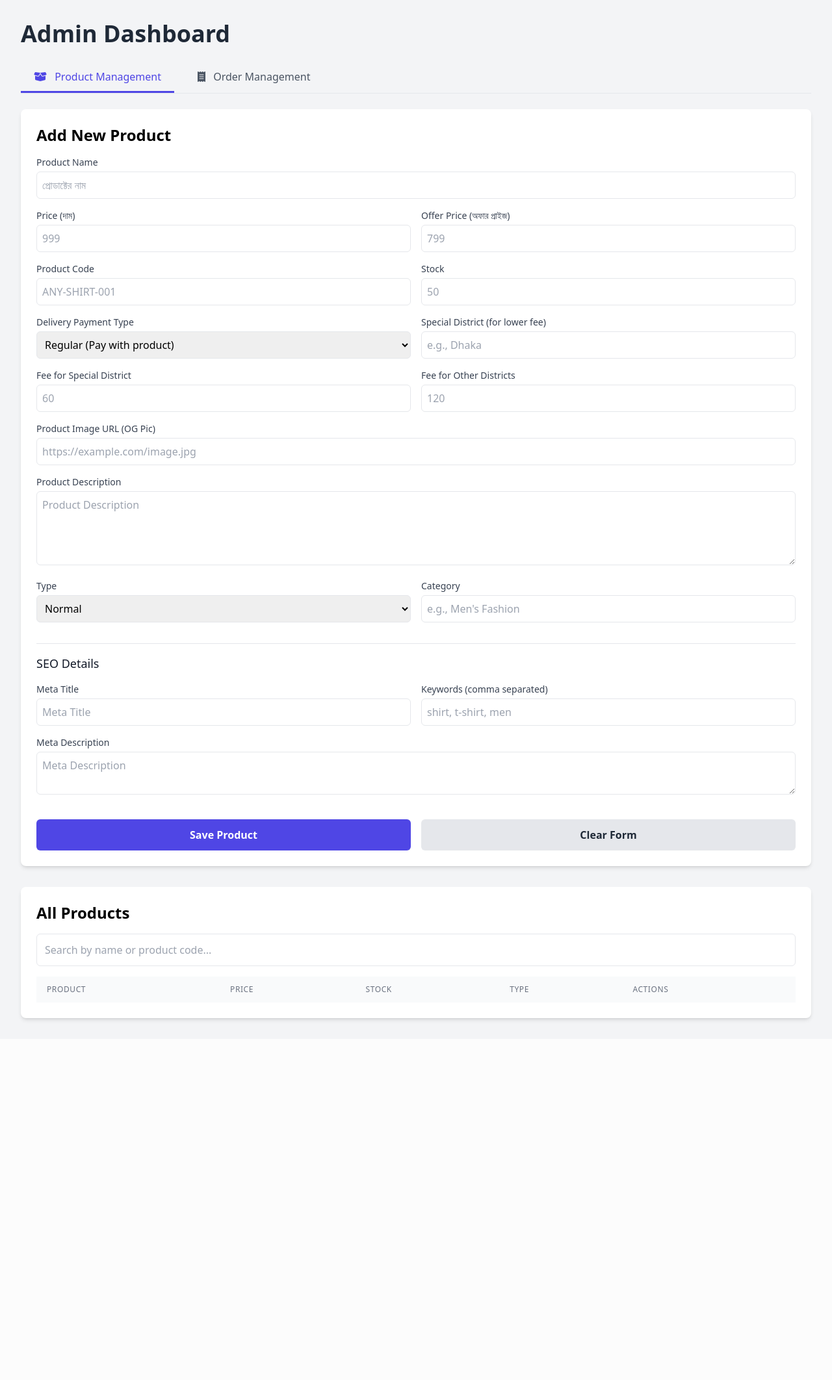
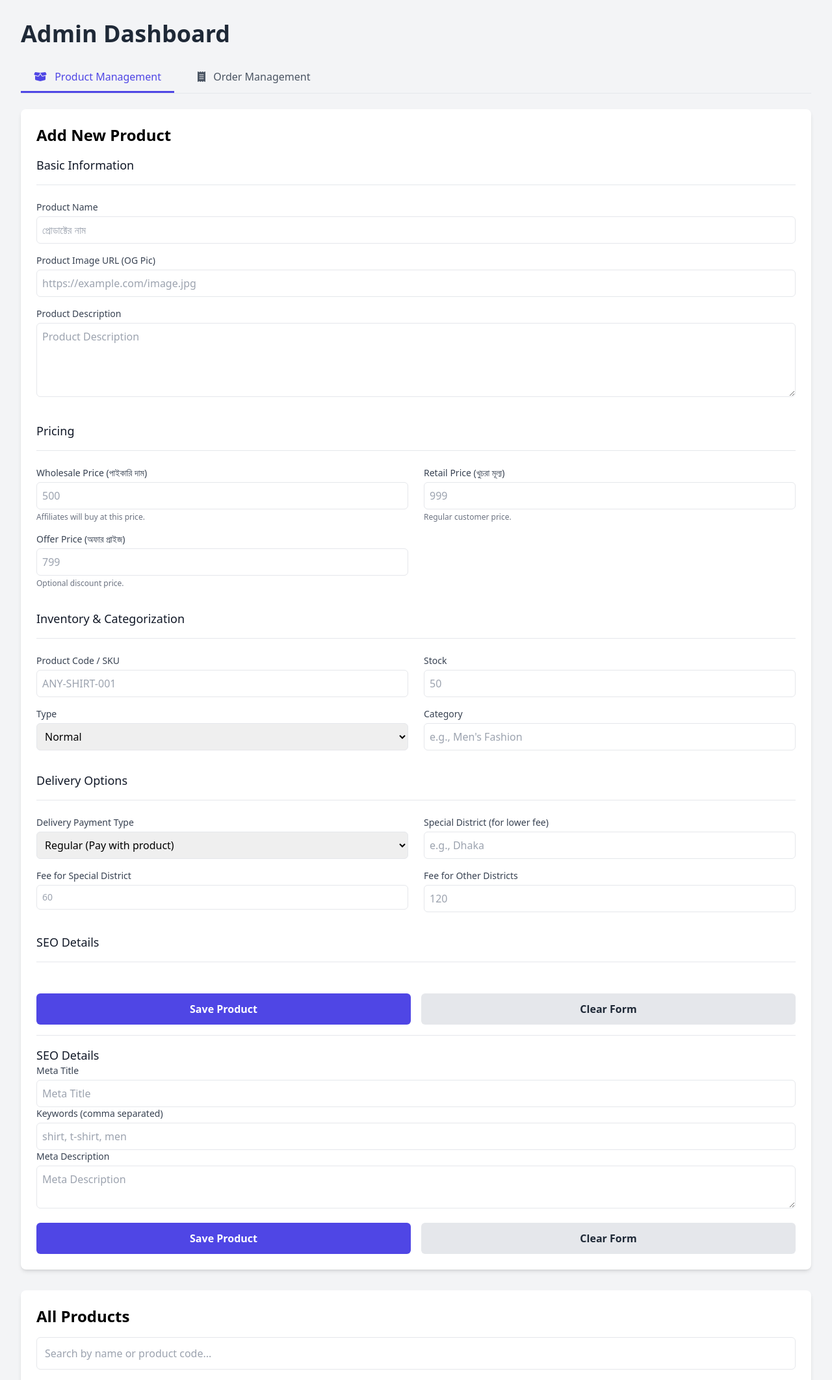
Before and after one commit to hoingut/e2splatfrom, a Flask app: page /admin in a window 1280 px wide. Shown: the top 2124 px of the page at 65% size. Before the commit the page ends 1573 px from the top, so only its background shows below. Run offline with Flask 3, Linux system fonts and the light colour scheme; lists and menus that the app fills with data are empty; some libraries are stand-ins or nearby versions.

Commit message:
Update admin.html

```diff
--- a/templates/admin.html
+++ b/templates/admin.html
@@ -29,58 +29,19 @@
             <!-- Add/Edit Product Form -->
             <div class="bg-white p-6 rounded-lg shadow-md mb-8">
                 <h2 class="text-2xl font-semibold mb-4" id="form-title">Add New Product</h2>
-                <form id="addProductForm" class="grid grid-cols-1 md:grid-cols-2 gap-4">
+<!-- templates/admin.html (শুধুমাত্র <form> অংশটি আপডেট করুন) -->
+
+<form id="addProductForm" class="grid grid-cols-1 md:grid-cols-2 gap-x-6 gap-y-4">
     <input type="hidden" id="productIdToEdit"> <!-- For editing existing products -->
+
+    <!-- Basic Information Section -->
+    <div class="md:col-span-2 border-b pb-4 mb-2">
+        <h3 class="text-lg font-medium text-gray-900">Basic Information</h3>
+    </div>
 
     <div class="md:col-span-2">
         <label for="productName" class="block text-sm font-medium text-gray-700">Product Name</label>
         <input type="text" id="productName" placeholder="প্রোডাক্টের নাম" class="mt-1 w-full p-2 border rounded-md" required>
-                    </div>
-
-                    <div>
-                        <label for="price" class="block text-sm font-medium text-gray-700">Price (দাম)</label>
-                        <input type="number" id="price" placeholder="999" class="mt-1 w-full p-2 border rounded-md" required>
-                    </div>
-                    <div>
-                        <label for="offerPrice" class="block text-sm font-medium text-gray-700">Offer Price (অফার প্রাইজ)</label>
-                        <input type="number" id="offerPrice" placeholder="799" class="mt-1 w-full p-2 border rounded-md">
-                    </div>
-
-                    <div>
-                        <label for="productCode" class="block text-sm font-medium text-gray-700">Product Code</label>
-                        <input type="text" id="productCode" placeholder="ANY-SHIRT-001" class="mt-1 w-full p-2 border rounded-md" required>
-                    </div>
-                     <div>
-                        <label for="stock" class="block text-sm font-medium text-gray-700">Stock</label>
-                        <input type="number" id="stock" placeholder="50" class="mt-1 w-full p-2 border rounded-md" required>
-                    </div>
-<!-- admin.html ফাইলের form এর ভেতরে যোগ করুন -->
-
-<!-- Delivery Fee Type -->
-<div>
-    <label for="deliveryType" class="block text-sm font-medium text-gray-700">Delivery Payment Type</label>
-    <select id="deliveryType" class="mt-1 w-full p-2 border rounded-md">
-        <option value="regular">Regular (Pay with product)</option>
-        <option value="prepaid">Prepaid Delivery Fee</option>
-    </select>
-</div>
-
-<!-- Special District for Discount -->
-<div>
-    <label for="specialDistrict" class="block text-sm font-medium text-gray-700">Special District (for lower fee)</label>
-    <input type="text" id="specialDistrict" placeholder="e.g., Dhaka" class="mt-1 w-full p-2 border rounded-md">
-</div>
-
-<!-- Delivery Fee for Special District -->
-<div>
-    <label for="feeSpecial" class="block text-sm font-medium text-gray-700">Fee for Special District</label>
-    <input type="number" id="feeSpecial" placeholder="60" class="mt-1 w-full p-2 border rounded-md">
-</div>
-
-<!-- Delivery Fee for Other Districts -->
-<div>
-    <label for="feeRegular" class="block text-sm font-medium text-gray-700">Fee for Other Districts</label>
-    <input type="number" id="feeRegular" placeholder="120" class="mt-1 w-full p-2 border rounded-md">
     </div>
 
     <div class="md:col-span-2">
@@ -93,6 +54,40 @@
         <textarea id="productDescription" placeholder="Product Description" rows="4" class="mt-1 w-full p-2 border rounded-md"></textarea>
     </div>
 
+    <!-- Pricing Section -->
+    <div class="md:col-span-2 border-b pb-4 mb-2 mt-4">
+        <h3 class="text-lg font-medium text-gray-900">Pricing</h3>
+    </div>
+
+    <div>
+        <label for="wholesalePrice" class="block text-sm font-medium text-gray-700">Wholesale Price (পাইকারি দাম)</label>
+        <input type="number" id="wholesalePrice" placeholder="500" class="mt-1 w-full p-2 border rounded-md" required>
+        <p class="text-xs text-gray-500 mt-1">Affiliates will buy at this price.</p>
+    </div>
+    <div>
+        <label for="price" class="block text-sm font-medium text-gray-700">Retail Price (খুচরা মূল্য)</label>
+        <input type="number" id="price" placeholder="999" class="mt-1 w-full p-2 border rounded-md" required>
+        <p class="text-xs text-gray-500 mt-1">Regular customer price.</p>
+    </div>
+    <div>
+        <label for="offerPrice" class="block text-sm font-medium text-gray-700">Offer Price (অফার প্রাইজ)</label>
+        <input type="number" id="offerPrice" placeholder="799" class="mt-1 w-full p-2 border rounded-md">
+        <p class="text-xs text-gray-500 mt-1">Optional discount price.</p>
+    </div>
+
+    <!-- Inventory & Categorization Section -->
+    <div class="md:col-span-2 border-b pb-4 mb-2 mt-4">
+        <h3 class="text-lg font-medium text-gray-900">Inventory & Categorization</h3>
+    </div>
+
+    <div>
+        <label for="productCode" class="block text-sm font-medium text-gray-700">Product Code / SKU</label>
+        <input type="text" id="productCode" placeholder="ANY-SHIRT-001" class="mt-1 w-full p-2 border rounded-md" required>
+    </div>
+    <div>
+        <label for="stock" class="block text-sm font-medium text-gray-700">Stock</label>
+        <input type="number" id="stock" placeholder="50" class="mt-1 w-full p-2 border rounded-md" required>
+    </div>
     <div>
         <label for="type" class="block text-sm font-medium text-gray-700">Type</label>
         <select id="type" class="mt-1 w-full p-2 border rounded-md">
@@ -107,6 +102,43 @@
         <input type="text" id="category" placeholder="e.g., Men's Fashion" class="mt-1 w-full p-2 border rounded-md">
     </div>
 
+    <!-- Delivery Options Section -->
+    <div class="md:col-span-2 border-b pb-4 mb-2 mt-4">
+        <h3 class="text-lg font-medium text-gray-900">Delivery Options</h3>
+    </div>
+
+    <div>
+        <label for="deliveryType" class="block text-sm font-medium text-gray-700">Delivery Payment Type</label>
+        <select id="deliveryType" class="mt-1 w-full p-2 border rounded-md">
+            <option value="regular">Regular (Pay with product)</option>
+            <option value="prepaid">Prepaid (Pay delivery fee in advance)</option>
+        </select>
+    </div>
+    <div>
+        <label for="specialDistrict" class="block text-sm font-medium text-gray-700">Special District (for lower fee)</label>
+        <input type="text" id="specialDistrict" placeholder="e.g., Dhaka" class="mt-1 w-full p-2 border rounded-md">
+    </div>
+    <div>
+        <label for="feeSpecial" class="block text-sm font-medium text-gray-700">Fee for Special District</o-label>
+        <input type="number" id="feeSpecial" placeholder="60" class="mt-1 w-full p-2 border rounded-md">
+    </div>
+    <div>
+        <label for="feeRegular" class="block text-sm font-medium text-gray-700">Fee for Other Districts</label>
+        <input type="number" id="feeRegular" placeholder="120" class="mt-1 w-full p-2 border rounded-md">
+    </div>
+
+    <!-- SEO Section (আগের মতোই) -->
+    <div class="md:col-span-2 border-b pb-4 mb-2 mt-4">
+        <h3 class="text-lg font-medium text-gray-900">SEO Details</h3>
+    </div>
+    <!-- ... (আপনার Meta Title, Keywords, Meta Description ফিল্ডগুলো এখানে থাকবে) ... -->
+
+    <!-- Form Action Buttons -->
+    <div class="md:col-span-2 flex space-x-4 mt-6">
+        <button type="submit" class="w-full bg-indigo-600 text-white p-3 rounded-md font-semibold hover:bg-indigo-700">Save Product</button>
+        <button type="button" id="clear-form-btn" class="w-full bg-gray-200 text-gray-800 p-3 rounded-md font-semibold hover:bg-gray-300">Clear Form</button>
+    </div>
+            </form>
                     <div class="md:col-span-2">
                         <h3 class="text-lg font-medium text-gray-900 mt-4 border-t pt-4">SEO Details</h3>
                     </div>
```
Lines whose indentation alone changed are shown as unchanged.
